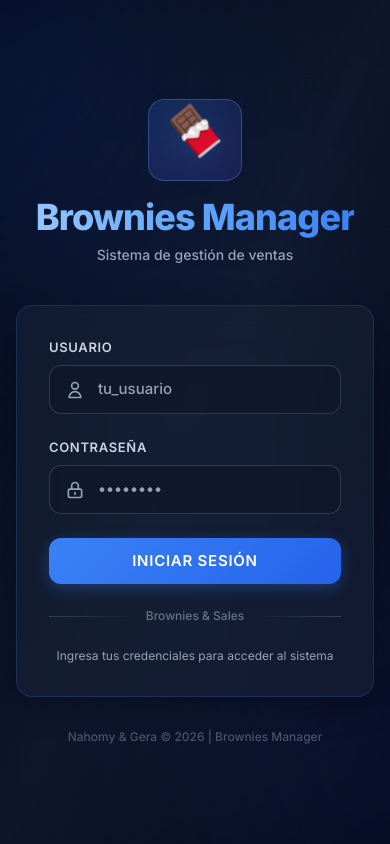
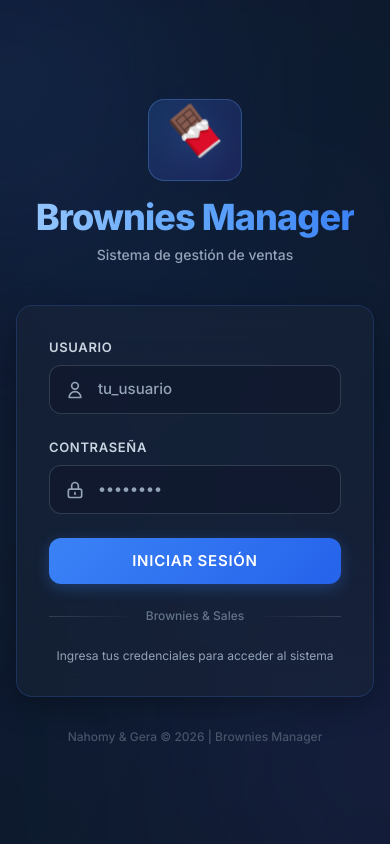
Before and after one commit to XxLGTOxX/brownies, a FastAPI app: page /login in a window 390 px wide. Run offline with FastAPI, Linux system fonts and the light colour scheme; parts of the project's set-up code (start-up, migrations or seed data) failed here and were passed over; some libraries are stand-ins or nearby versions.

Commit message:
Fix mobile background color - ensure dark blue gradient on all devices

```diff
--- a/templates/login.html
+++ b/templates/login.html
@@ -29,8 +29,15 @@
     <link href="https://fonts.googleapis.com/css2?family=Inter:wght@300;400;500;600;700;800&display=swap"
         rel="stylesheet">
     <style>
+        html {
+            background: #0f172a;
+        }
+
         body {
             font-family: 'Inter', system-ui, sans-serif;
+            background: linear-gradient(to bottom right, #0f172a, #0e1b2e, #0f172a) !important;
+            min-height: 100vh;
+            min-height: 100dvh;
         }
 
         .glass-card {
```
